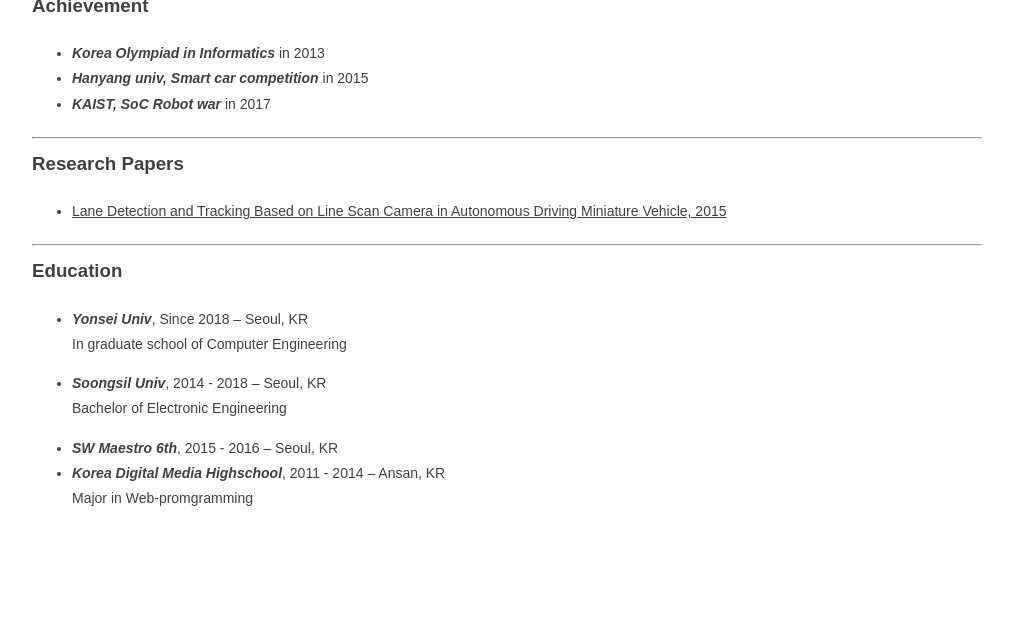
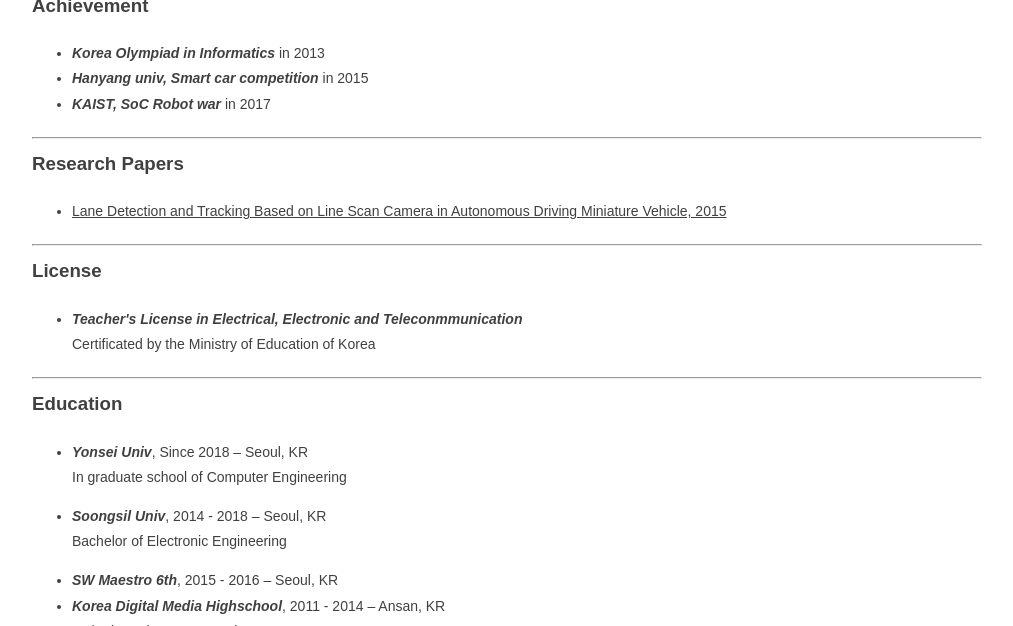
Before and after one commit to Luavis/luavis.github.io, a Jekyll site: the page built from _pages/about_me.html, in a window 1280 px wide and 900 px high, scrolled down 1303 px, cut to the strip 0-626 px from the top of the window. Shown: the whole strip, without its empty margins (133-1146 px from the left). Built offline with Jekyll 4.4.1, drawn with Linux system fonts in a browser that asks for light colours; some web fonts are replaced.

Commit message:
Add teacher's license

```diff
--- a/_pages/about_me.html
+++ b/_pages/about_me.html
@@ -93,6 +93,17 @@
   </ul>
   <hr>
   <div class="text-center">
+    <h3>License</h3>
+  </div>
+  <ul class="description margin-bottom">
+    <li><em>Teacher's License in Electrical, Electronic and Teleconmmunication</em><br>
+      <p class="description">
+        Certificated by the Ministry of Education of Korea
+      </p>
+    </li>
+  </ul>
+  <hr>
+  <div class="text-center">
     <h3>Education</h3>
   </div>
   <ul class="description margin-bottom">
```
